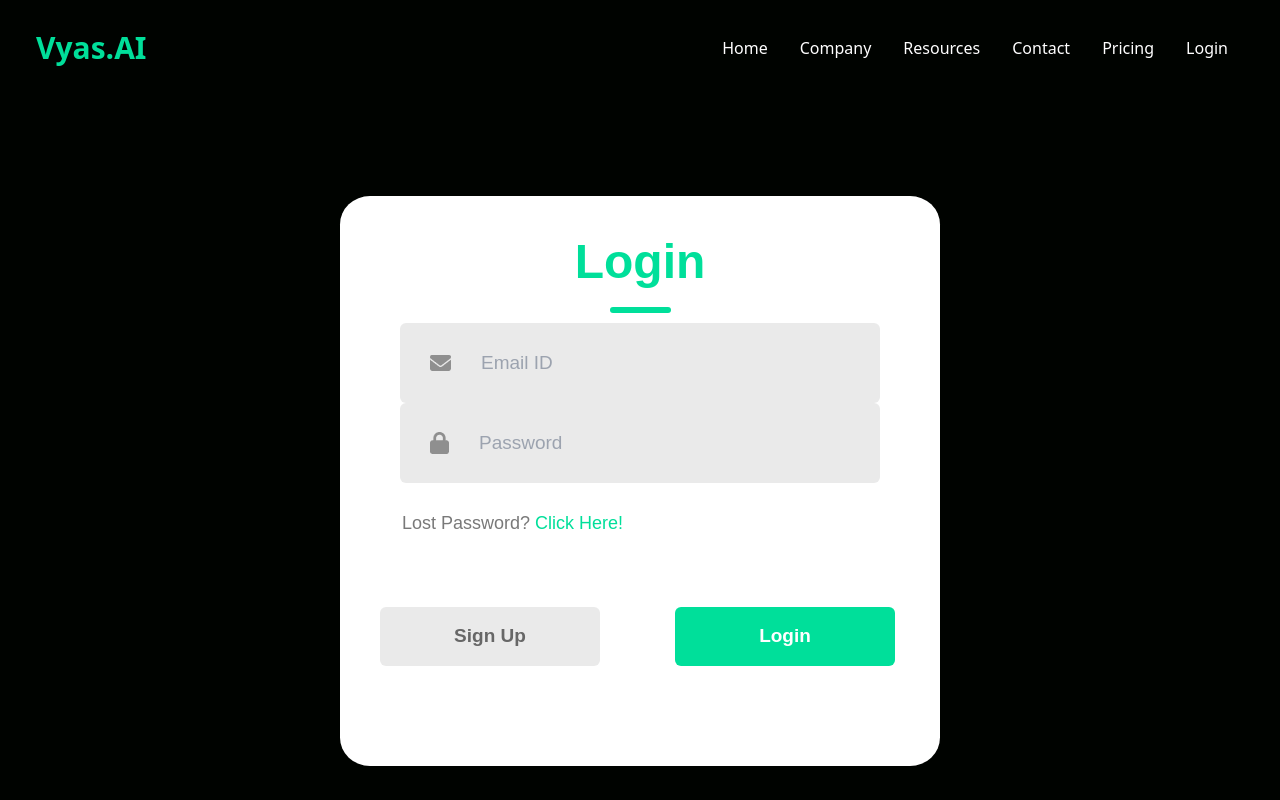
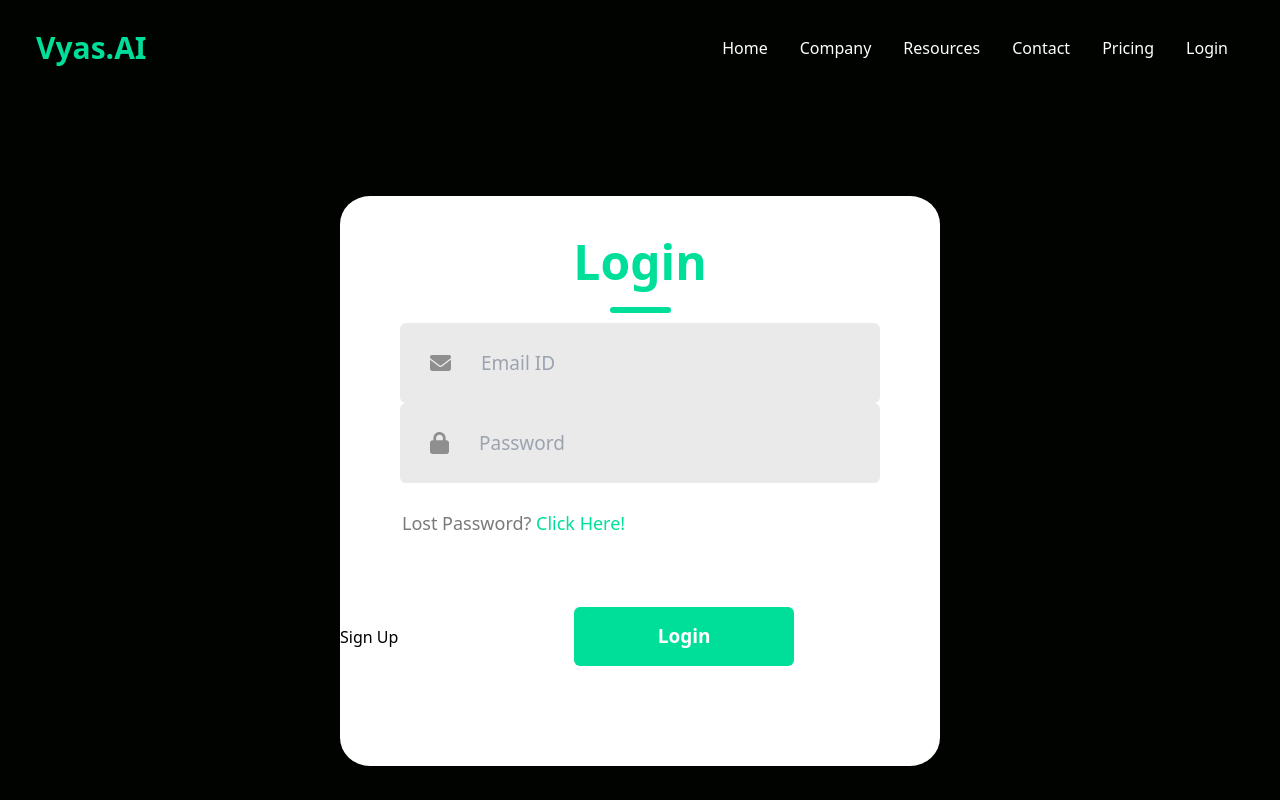
Before and after one commit to VyasAI2023/vyas, a React (Vite) app: page /login in a window 1280 px wide. Shown: the top 800 px of the page. Built offline with nearby package versions, Linux system fonts and the light colour scheme.

Commit message:
Update loginsignup.css

```diff
--- a/src/components/loginsignup.css
+++ b/src/components/loginsignup.css
@@ -1,125 +1,26 @@
-/*loginsignup.css*/
-body{
-    background-color: black;
+table {
+    font-family: arial, sans-serif;
+    border-collapse: collapse;
+    width: 100%;
+  }
 
-}
-
-.con{
-    display: flex;
-    flex-direction: column;
-    margin: auto;
-    margin-top: 100px;
-    width: 600px;
-    background-color: rgb(255 255 255);
-    padding-bottom: 30px;
-    font-family: Arial, sans-serif;
-    border-radius: 5%;
-}
-
-.header{
-    display: flex;
-    flex-direction: column;
-    align-items: center;
-    gap: 9px;
-    width: 100%;
-    margin-top: 30px;
-    margin-bottom: 10px;
-}
-
-.text{
-    color: rgb(0 223 154);
-    font-size: 48px;
-    font-weight: 700;
-}
-
-.underline{
-    width: 61px;
-    height: 6px;
-    background-color: rgb(0 223 154 );
-    border-radius: 9px;
-}
-
-.inputs{
-    margin-top: 55px;
-    display: flex;
-    flex-direction: column;
-    gap: 25px;
-}
-
-.input{
-    display: flex;
-    align-items: center;
-    margin: auto;
-    width: 480px;
-    height: 80px;
-    background: #eaeaea;
-    border-radius: .375rem
-}
-
-.input img{
-    margin: 0px 30px;
-}
-
-.input input{
-    height: 50px;
-    width: 400px;
-    background: transparent;
-    border: none;
-    outline: none;
-    color: #797979;
-    font-size: 19px;
-}
-
-.forget-password{
-    padding-left: 62px;
-    margin-top: 27px;
-    color: #797979;
-    font-size: 18px;
-}
-
-.forget-password span{
-    color: rgb(0 223 154 );
-    cursor: pointer;
-}
-
-.submit-container{
-    display: flex;
-    gap: 30px;
-    margin: 60px auto;
-}
-
-.sub{
+td, th {
+    border: 1px solid #dddddd;
+    text-align: left;
+    padding: 8px;
+    color: #dddddd;
+  }
+  .sub {
     display: flex;
     justify-content: center;
     align-items: center;
     width: 220px;
     height: 59px;
-    color:#fff;
-    background: rgb(0 223 154 );
-    border-radius: .375rem;
+    color: #fff;
+    background: rgb(0, 223, 154);
+    border-radius: 0.375rem;
     font-size: 19px;
     font-weight: 700;
     cursor: pointer;
-}
-
-.gray{
-    background: #eaeaea;
-    color: #676767;
-    border-radius: .375rem;
-    font-size: 19px;
-    font-weight: 700;
-    cursor: pointer;
-    display: flex;
-    justify-content: center;
-    align-items: center;
-    width: 220px;
-    height: 59px;
-    font-family: Arial, sans-serif;
-    margin-left: 40px;
-}
-
-.gray span {
-    text-decoration: none;
-    cursor: default;
-    color: #676767;
-}
+    margin: 10px auto; /* Added margin for spacing */
+  }
```
